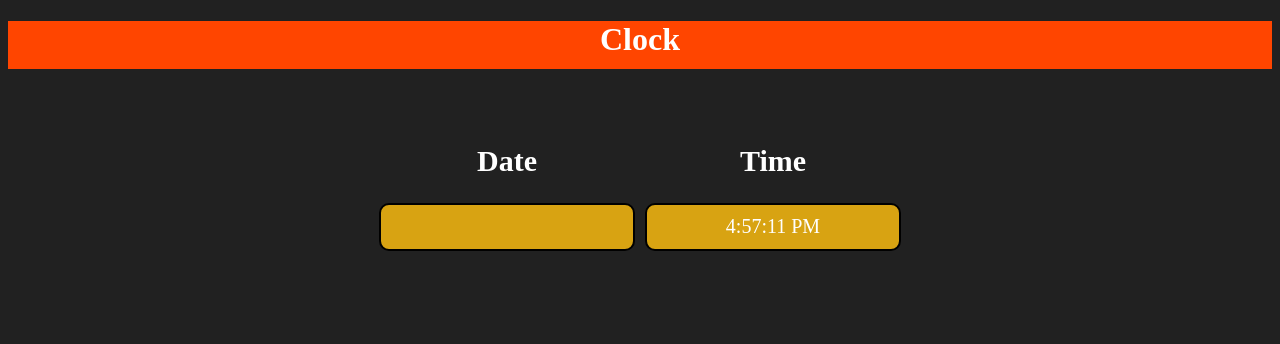
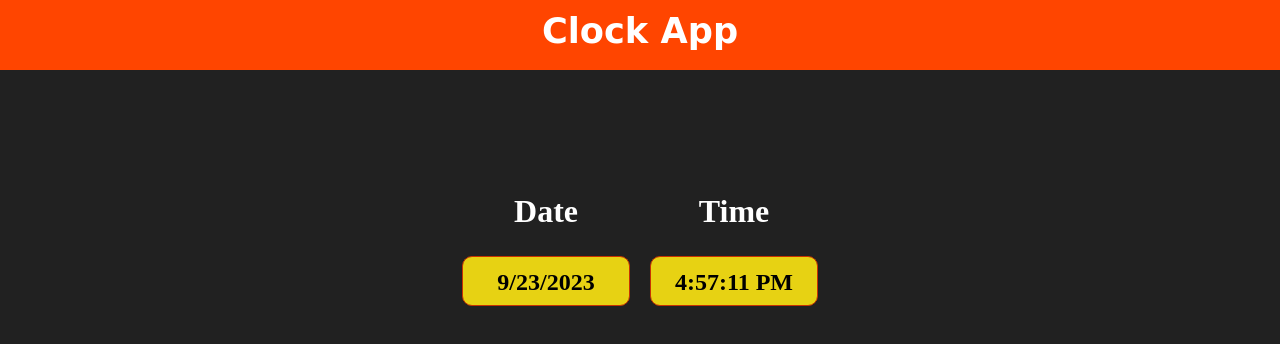
Before and after one commit to arshansaifi150/clock_mini_project, a plain HTML site: page Clock_Project/index.html in a window 1280 px wide. Drawn offline with Linux system fonts and the light colour scheme.

Commit message:
date_and_time done

```diff
--- a/Clock_Project/index.html
+++ b/Clock_Project/index.html
@@ -3,22 +3,24 @@
 <head>
     <meta charset="UTF-8">
     <meta name="viewport" content="width=device-width, initial-scale=1.0">
-    <title>Clock Project</title>
+    <title>Document</title>
     <link rel="stylesheet" href="style.css">
 </head>
 <body>
-    <div class="header"> <h1>Clock</h1></div>
-    <div class="container">
-        <div class="Date_container">
-        <div class="main_clock"> <h2>Date</h2> </div>
+    <h1>Clock App</h1>
+    <div class="clock">
+    <div class="date_container">
+        <h2 class="date_h2">Date</h2>
         <div class="date"></div>
+
     </div>
-    <div class="time_conatiner">
-        <div class="Time-Heading"><h2>Time</h2></div>
+    <div class="time_container">
+        <h2 class="time_h2">Time</h2>
         <div class="time"></div>
     </div>
+</div>
 
-    </div>
+
 </body>
 <script src="index.js"></script>
 </html>
--- a/Clock_Project/index.js
+++ b/Clock_Project/index.js
@@ -1,11 +1,11 @@
-let time = document.querySelector('.time');
-let date = document.querySelector('.data')
+const date = document.querySelector('.date');
+const time = document.querySelector('.time');
 
+const clockDate = new Date();
+date.innerHTML = clockDate.toLocaleDateString()
 
-setInterval(function(){
+setInterval(function (){
     const clockTime = new Date();
     time.innerHTML = clockTime.toLocaleTimeString()
-},1000)
 
-const clockDate = new Date();
-date.innerHTML  = clockDate.toLocaleDateString();
+},1000);
--- a/Clock_Project/style.css
+++ b/Clock_Project/style.css
@@ -5,43 +5,39 @@
 body{
     background-color: #212121;
     color: white;
+    margin: 0;
 }
-.container,.date_container,.time_container{
-    display:flex;
+
+.clock{
+    display: flex;
     justify-content: center;
-    align-items: center;
-    /* height: 100vh; */
-    gap: 10px;
-    padding-top: 50px;
-    font-size: 20px;
-    text-align: center;
-    font-size: 20px;
-    font-family: 'Times New Roman', Times, serif;
+    margin-top: 6em;
+    flex-wrap: wrap;
 
 }
-.container{
-    flex-direction: row;
+h1{
+    text-align: center;
+    background-color: orangered;
+    margin-top: 0;
+    height: 2em;
+    padding: 10px;
+    font-size: 2.2em;
+    font-family: cursive;
 }
-.date_container,.time_container{
-    display: flex;
-    flex-direction: column;
+h2{
+    text-align: center;
+    font-size: 2em;
 }
-.header{
-    background-color: orangered;
+.date,.time{
+    height: 50px;
+    background-color:rgb(231, 210, 19);
+    width: 7em;
+    margin: 10px;
+    border-radius: 10px;
+    color: rgb(0, 0, 0);
     text-align: center;
-    height: 3rem;
-    width: 100%;
+    padding-top: .7rem;
+    font-size: 1.5em;
+    font-weight: 680;
+    border: 1px groove rgb(200, 50, 0);
 }
-
-.time,.date{
-    background-color: rgb(216, 163, 18);
-    height:3rem;
-    width: 16rem;
-    border: 2px solid black;
-    border-radius: 10px;
-    /* padding:20px 40px; */
-    color: white;
-    text-align: center;
-    padding-top:10px;
-
-}
```
